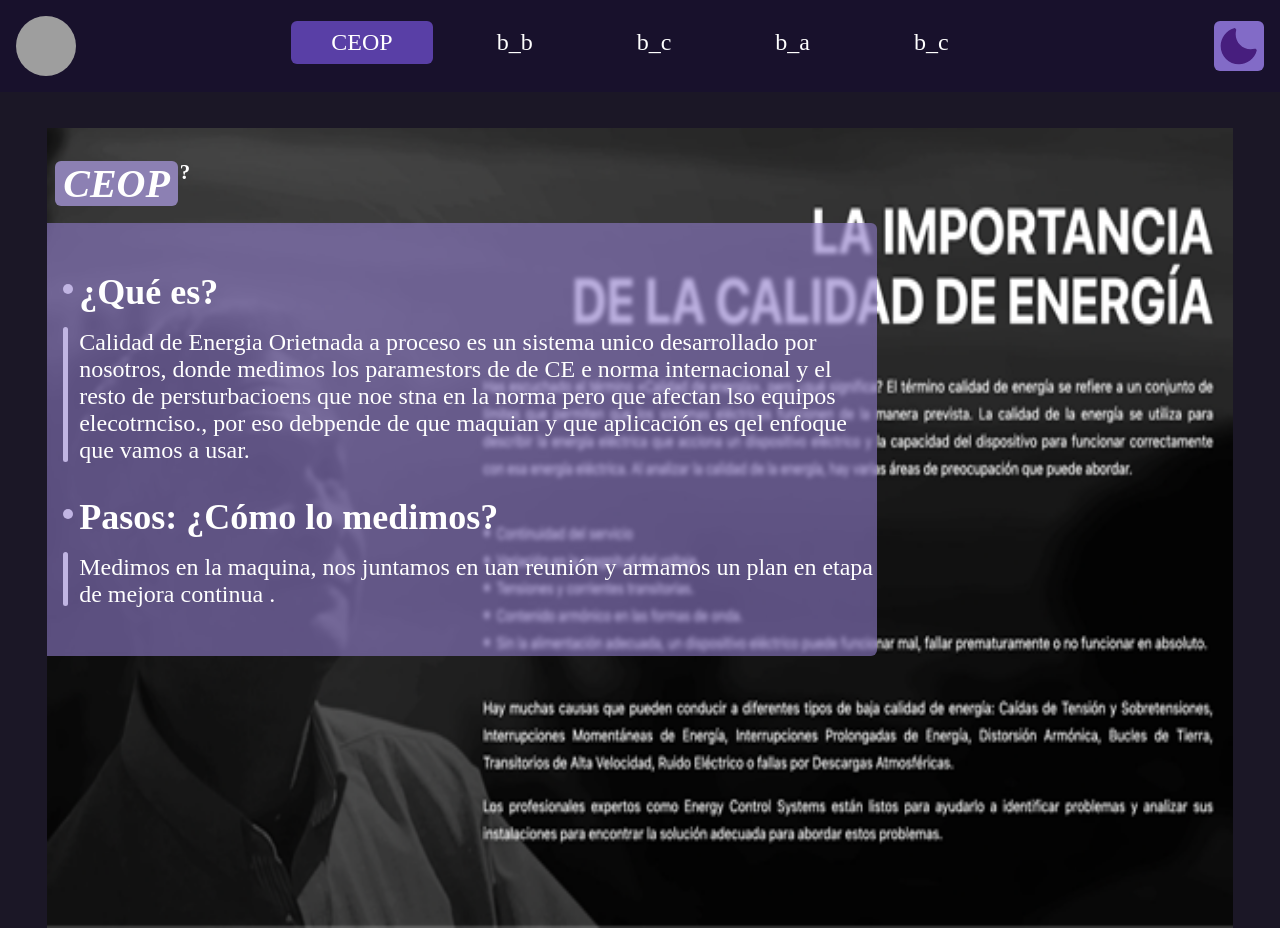
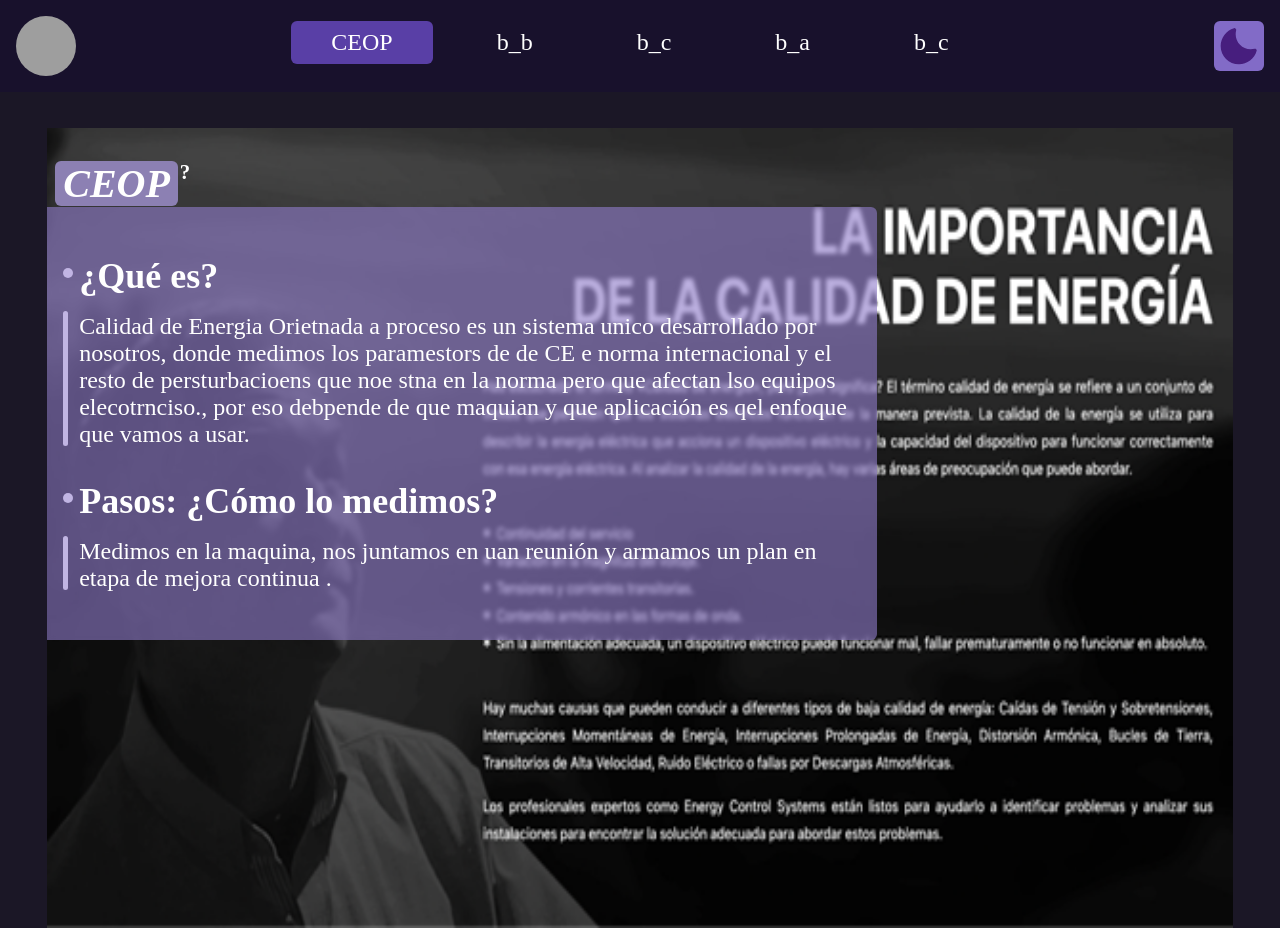
Before and after one commit to agliettoingenieria/Aglietto-Ingenieria, a website with bundled scripts: page index.html in a window 1280 px wide. Shown: the top 928 px of the page. Built offline with nearby package versions, Linux system fonts and the light colour scheme; grey boxes are pictures that could not be loaded.

Commit message:
Modified styles

```diff
--- a/styles/article.css
+++ b/styles/article.css
@@ -7,11 +7,6 @@
   font-size: clamp(1rem, 2vw, 1.5rem);
 }
 
-.article_section {
-  margin-block: 2rem;
-  z-index: 4;
-}
-
 .sections {
   --lightness: 65%;
   --alpha: 0.6;
@@ -19,11 +14,16 @@
   max-height: 80%;
   overflow-y: auto;
   min-width: 70%;
-  margin-top: 1rem;
   padding-block: 1rem;
+  padding-right: 1rem;
   border-end-end-radius: 0.375rem;
   border-start-end-radius: 0.375rem;
   backdrop-filter: blur(2px);
+}
+
+.article_section {
+  margin-block: 2rem;
+  z-index: 4;
 }
 
 .section_title,
```
